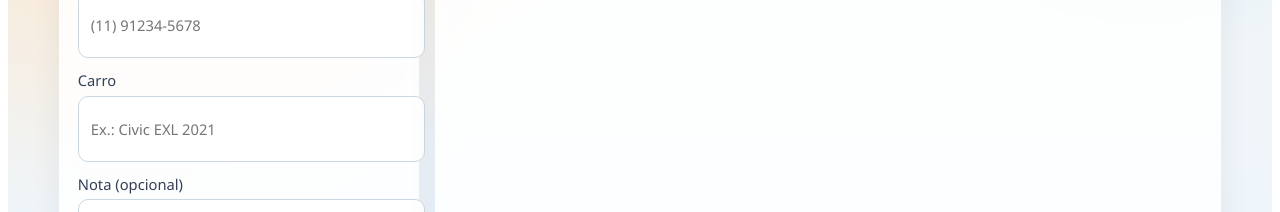
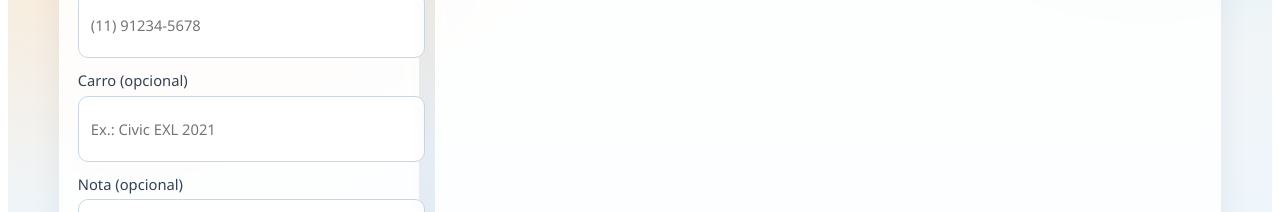
Before and after one commit to HenriqueNevesLago/agenda-clientes, an Angular app: page / in a window 1280 px wide. Shown: the part 365-577 px from the top of the page. Built offline with nearby package versions, Linux system fonts and the light colour scheme; no server answers; the database is empty.

Commit message:
feat: update appointment form to mark 'Carro' as optional and adjust validation message

```diff
--- a/src/app/features/scheduling/components/appointment-form/appointment-form.component.html
+++ b/src/app/features/scheduling/components/appointment-form/appointment-form.component.html
@@ -28,7 +28,7 @@
   </label>
 
   <label>
-    Carro
+    Carro (opcional)
     <input
       type="text"
       name="car"
@@ -36,7 +36,6 @@
       placeholder="Ex.: Civic EXL 2021"
       autocomplete="off"
       enterkeyhint="next"
-      required
     />
   </label>
 
--- a/src/app/features/scheduling/scheduling-page.component.ts
+++ b/src/app/features/scheduling/scheduling-page.component.ts
@@ -116,8 +116,8 @@ export class SchedulingPageComponent {
     this.formError = '';
     const normalizedPhone = this.onlyDigits(this.form.phone);
 
-    if (!this.form.car || !this.form.serviceType || !this.form.dateTime) {
-      this.formError = 'Preencha carro, serviço e data antes de salvar.';
+    if (!this.form.serviceType || !this.form.dateTime) {
+      this.formError = 'Preencha serviço e data antes de salvar.';
       return;
     }
 
```
